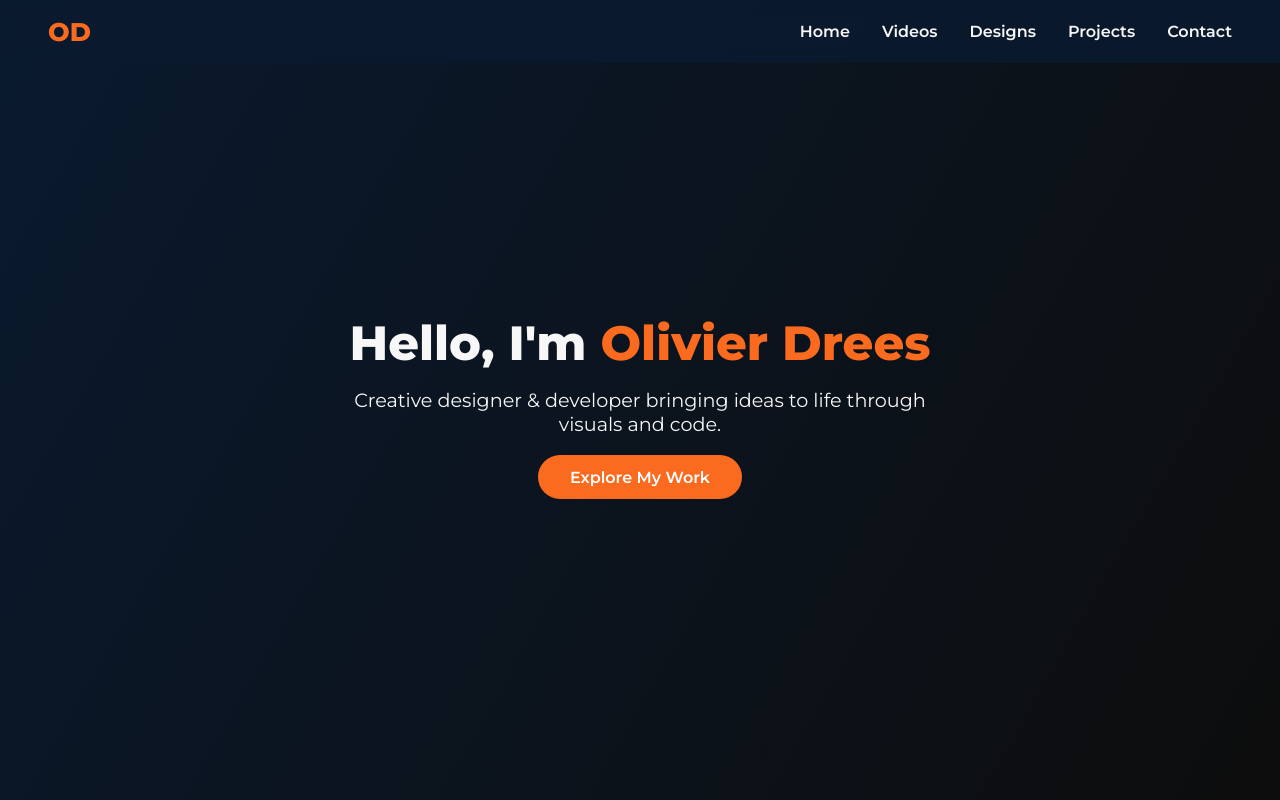
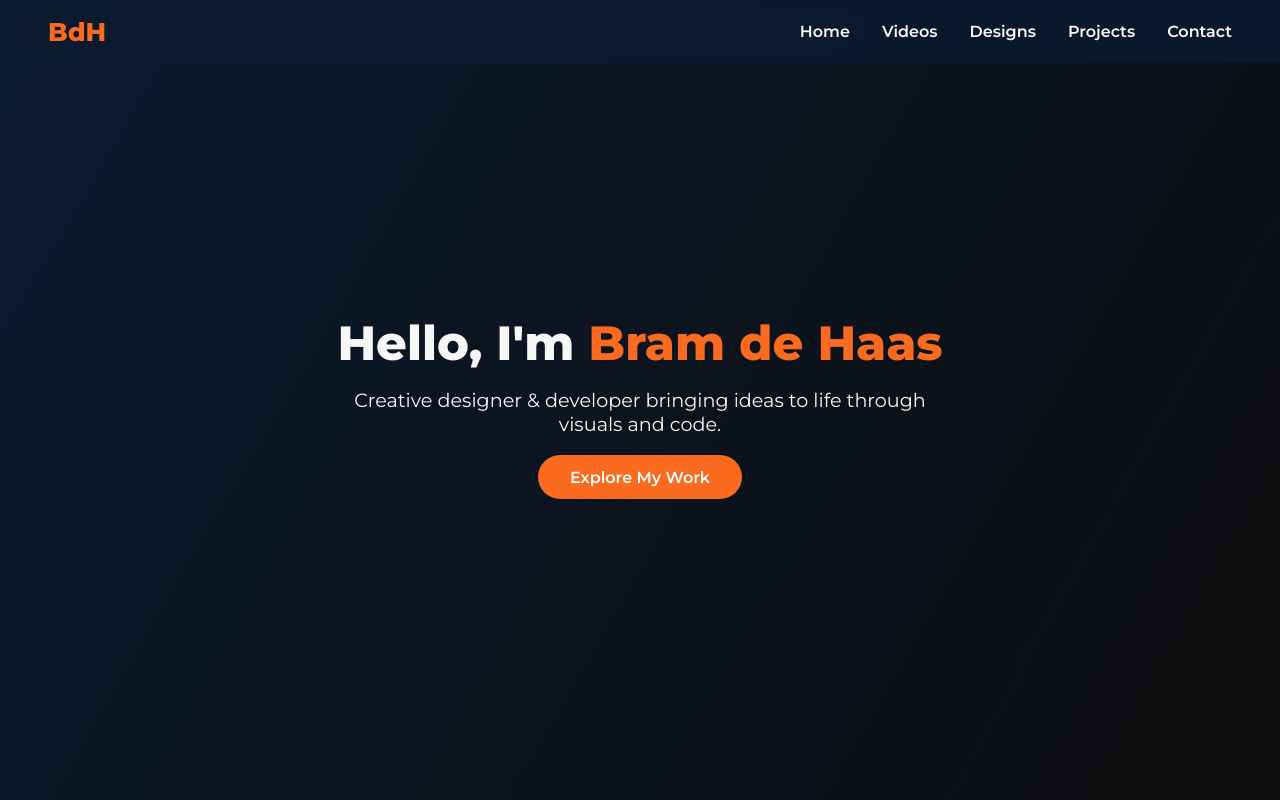
Before and after one commit to Brummmmm/Brummmmm.github.io, a plain HTML site: page index.html in a window 1280 px wide. Shown: the top 800 px of the page. Drawn offline with Linux system fonts and the light colour scheme.

Commit message:
Name change

```diff
--- a/index.html
+++ b/index.html
@@ -3,7 +3,7 @@
 <head>
   <meta charset="UTF-8" />
   <meta name="viewport" content="width=device-width, initial-scale=1.0" />
-  <title>Olivier Drees | Portfolio</title>
+  <title>Bram de Haas | Portfolio</title>
   <link rel="stylesheet" href="style.css" />
   <link rel="preconnect" href="https://fonts.googleapis.com">
   <link href="https://fonts.googleapis.com/css2?family=Montserrat:wght@400;600;800&display=swap" rel="stylesheet">
@@ -12,7 +12,7 @@
   <!-- Navigation -->
   <header>
     <nav class="navbar">
-      <div class="logo">OD</div>
+      <div class="logo">BdH</div>
       <ul class="nav-links">
         <li><a href="#home">Home</a></li>
         <li><a href="#videos">Videos</a></li>
@@ -26,7 +26,7 @@
   <!-- Hero Section -->
   <section id="home" class="section hero">
     <div class="content">
-      <h1>Hello, I'm <span>Olivier Drees</span></h1>
+      <h1>Hello, I'm <span>Bram de Haas</span></h1>
       <p>Creative designer & developer bringing ideas to life through visuals and code.</p>
       <a href="#videos" class="btn">Explore My Work</a>
     </div>
@@ -88,7 +88,7 @@
   </section>
 
   <footer>
-    <p>© 2025 Olivier Drees. All Rights Reserved.</p>
+    <p>© 2025 Bram de Haas. All Rights Reserved.</p>
   </footer>
 </body>
 </html>
```
